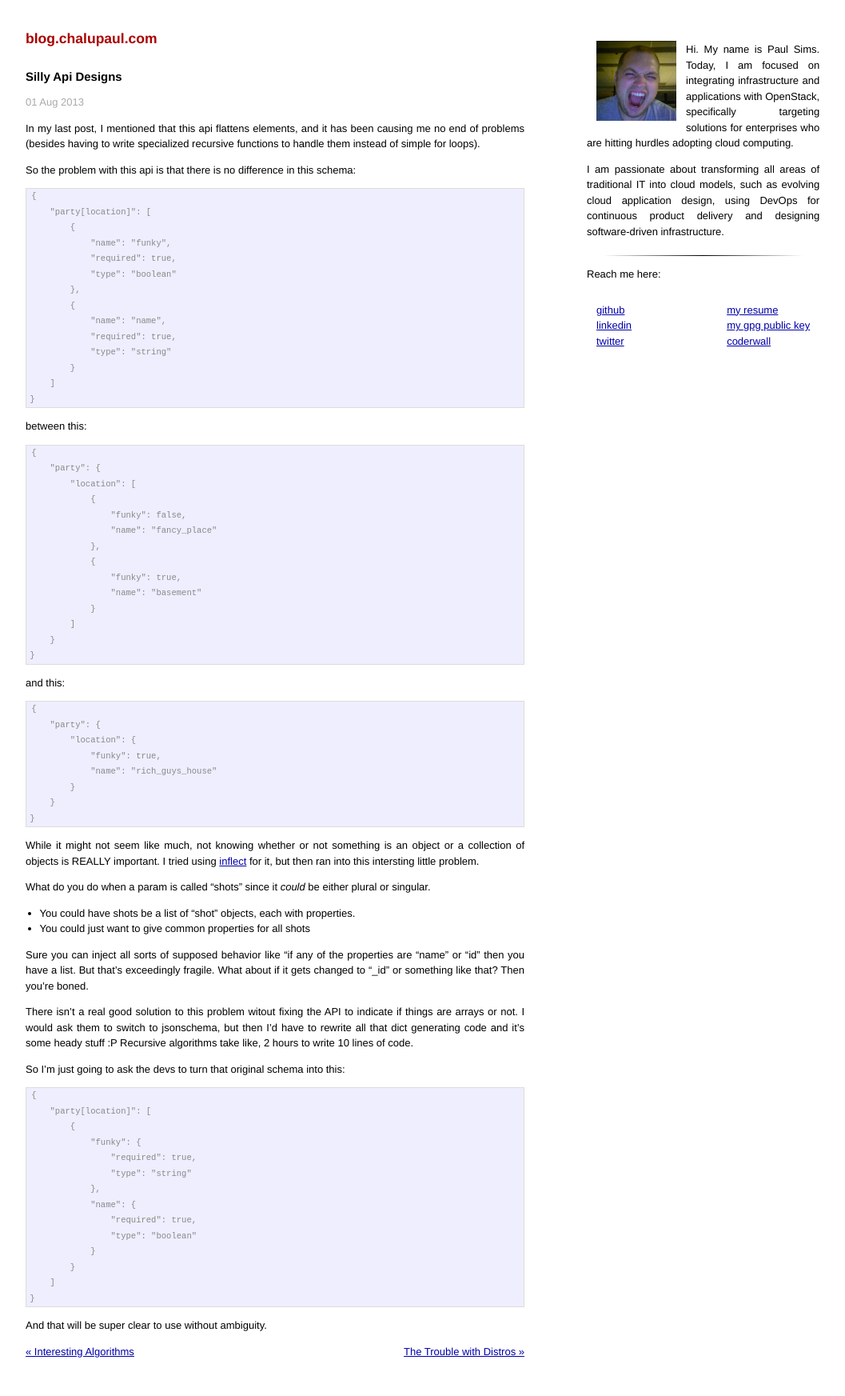
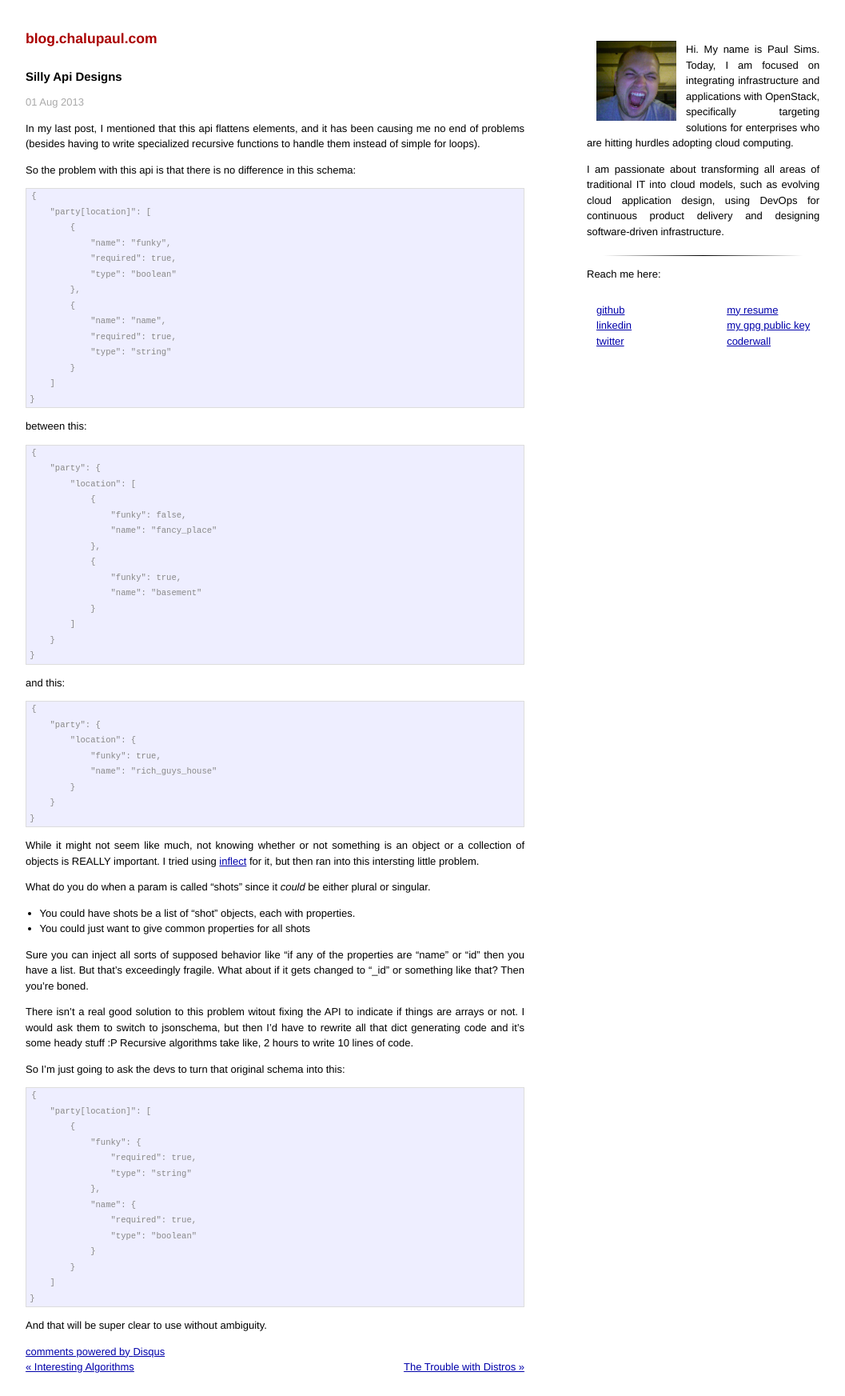
Before and after one commit to chalupaul/chalupaul.github.io, a Jekyll site: the page built from _posts/2013-08-01-Silly-Api-Designs.markdown, in a window 1280 px wide. Shown: the whole page at 80% size, without its empty margins (88-1145 px from the left). Built offline with Jekyll 4.4.1, drawn with Linux system fonts in a browser that asks for light colours; comment, search, counter and statistics services are not loaded; some of the changed lines change nothing that is shown.

Commit message:
adding disqus

```diff
--- a/_layouts/post.html
+++ b/_layouts/post.html
@@ -7,6 +7,27 @@
 <div class="post">
 {{ content }}
 </div>
+ <div id="disqus_thread"></div>
+    <script type="text/javascript">
+        /* * * CONFIGURATION VARIABLES: EDIT BEFORE PASTING INTO YOUR
+        WEBPAGE * * */
+        var disqus_shortname = 'chalupaulsblog';
+
+        /* * * DON'T EDIT BELOW THIS LINE * * */
+        (function() {
+            var dsq = document.createElement('script'); dsq.type =
+        'text/javascript'; dsq.async = true;
+            dsq.src = '//' + disqus_shortname +
+        '.disqus.com/embed.js';
+            (document.getElementsByTagName('head')[0] ||
+        document.getElementsByTagName('body')[0]).appendChild(dsq);
+        })();
+    </script>
+    <noscript>Please enable JavaScript to view
+    the <a href="http://disqus.com/?ref_noscript">comments powered by
+    Disqus.</a></noscript>
+    <a href="http://disqus.com" class="dsq-brlink">comments powered by
+    <span class="logo-disqus">Disqus</span></a>
 <div id="page-navigation">
         <div class="previous">
         {% if page.previous.url %}
```
